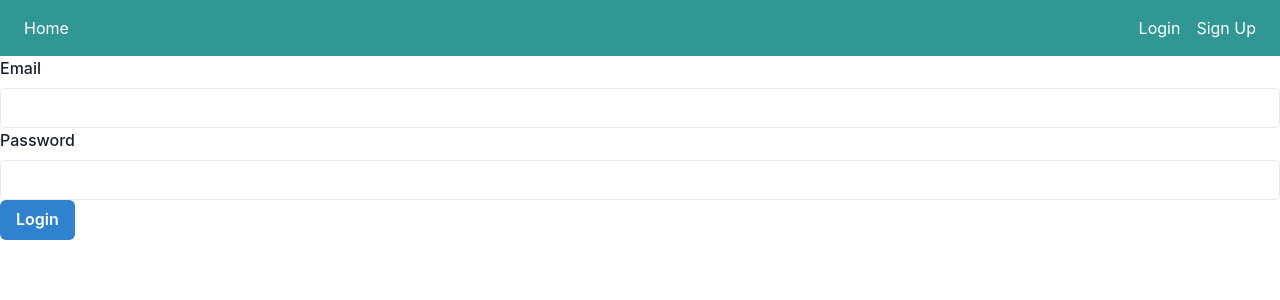
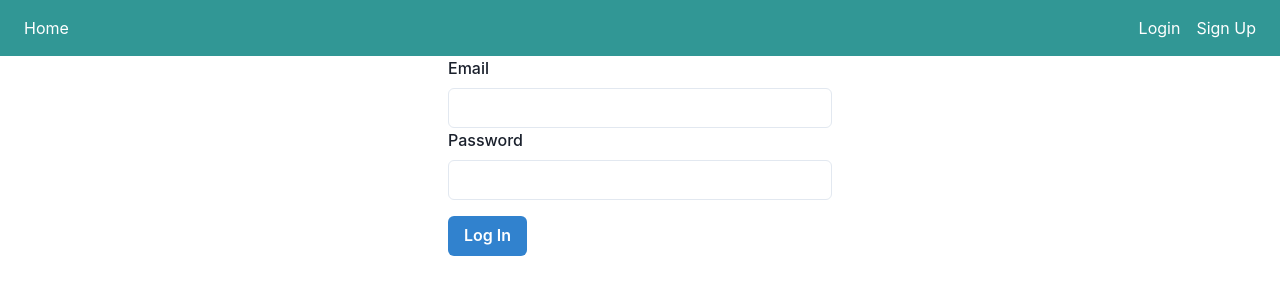
Before and after one commit to ktiya23/FullStackFrontEnd, a React (Create React App) app in the folder product_management_app/: page /login in a window 1280 px wide. Shown: the top 300 px of the page. Built offline with nearby package versions, Linux system fonts and the light colour scheme.

Commit message:
product management app

```diff
--- a/product_management_app/src/App.js
+++ b/product_management_app/src/App.js
@@ -7,19 +7,21 @@ import HomePage from './pages/HomePage';
 import Login from './components/Login';
 import Signup from './components/Signup';
 import NotFoundPage from './pages/NotFoundPage';
+import ProductPage from './pages/ProductPage';
+import PrivateRoute from './components/PrivateRoute';
 
 function App() {
   return (
     <>
       <ChakraProvider>
         <AuthProvider>
-          <Router>  {/* Use BrowserRouter instead of Router */}
+          <Router>
             <NavBar />
             <Routes>
               <Route path='/' element={<HomePage />} />
               <Route path='/login' element={ <Login /> } />
               <Route path='/signup' element={ <Signup /> } />
-              {/* Private route for products can be implemented here */}
+              <Route path='/products' element={<PrivateRoute><ProductPage /></PrivateRoute>} />
               <Route path='*' element={ <NotFoundPage /> } />
             </Routes>
           </Router>
--- a/product_management_app/src/components/Login.js
+++ b/product_management_app/src/components/Login.js
@@ -1,42 +1,55 @@
-import React, { useContext, useState } from 'react'
-import AuthContext from '../context/authContext'
+import { useState } from 'react';
+import { Box, Button, Input, FormLabel } from "@chakra-ui/react";
 import { useNavigate } from 'react-router-dom';
-import axios from "axios"
-import { Box, Button, FormLabel, Input } from '@chakra-ui/react';
+import axios from 'axios';
 
 const Login = () => {
+  const [email, setEmail] = useState('');
+  const [password, setPassword] = useState('');
+  const [error, setError] = useState('');
+  const navigate = useNavigate();
 
-    const {login} = useContext(AuthContext);
-    const[email, setEmail] = useState("");
-    const[password, setPassword] = useState("");
-    const[error, setError] = useState("");
-    const navigate = useNavigate();
+  const handleLogin = async (e) => {
+    e.preventDefault();
 
-    const handleLogin = async(e)=>{
-        e.preventDefault();
-        try{
-            const response = await axios.post("/api/login" , {email , password});
-            login(response.data.token);
-            navigate("/products")
-        }catch(error){
-            setError("invalid credential")
+    try {
+
+      const fakeResponse = {
+        data: {
+          token: 'fake-jwt-token',
         }
+      };
+
+      localStorage.setItem('authToken', fakeResponse.data.token);
+
+      navigate('/products');
+    } catch (error) {
+      setError('Login failed. Please check your credentials.');
     }
+  };
 
   return (
-    <Box maxw="sm" mx="auto">
-        <form onSubmit={handleLogin}>
-            <FormLabel>Email</FormLabel>
-            <Input type='email' value={email} onChange={(e) => setEmail(e.target.value)}/>
-            <FormLabel>Password</FormLabel>
-            <Input type='password' value={password} onChange={(e) => setPassword(e.target.value)}/>
-            {
-                error && <p style={{color:"red"}}>{error}</p>
-            }
-            <Button type='Submit' colorScheme='blue'>Login</Button>
-        </form>
+    <Box maxW="sm" mx="auto">
+      <form onSubmit={handleLogin}>
+        <FormLabel>Email</FormLabel>
+        <Input
+          type="email"
+          value={email}
+          onChange={(e) => setEmail(e.target.value)}
+          required
+        />
+        <FormLabel>Password</FormLabel>
+        <Input
+          type="password"
+          value={password}
+          onChange={(e) => setPassword(e.target.value)}
+          required
+        />
+        {error && <p style={{ color: 'red' }}>{error}</p>}
+        <Button type="submit" colorScheme="blue" mt={4}>Log In</Button>
+      </form>
     </Box>
-  )
-}
+  );
+};
 
-export default Login
+export default Login;
--- /dev/null
+++ b/product_management_app/src/components/PrivateRoute.js
@@ -0,0 +1,15 @@
+import { Navigate } from 'react-router-dom';
+
+const PrivateRoute = ({ children }) => {
+  const token = localStorage.getItem('authToken'); // Retrieve token from localStorage
+
+  // If no token, redirect to login page
+  if (!token) {
+    return <Navigate to="/login" replace />;
+  }
+
+  // If authenticated, allow access to the children (e.g., product page)
+  return children;
+};
+
+export default PrivateRoute;
--- a/product_management_app/src/components/Signup.js
+++ b/product_management_app/src/components/Signup.js
@@ -1,35 +1,52 @@
 import { useState } from 'react';
 import { Box, Button, Input, FormLabel } from "@chakra-ui/react";
 import { useNavigate } from 'react-router-dom';
-import axios from 'axios';
 
 const Signup = () => {
-    const [email, setEmail] = useState('');
+  const [email, setEmail] = useState('');
   const [password, setPassword] = useState('');
   const [error, setError] = useState('');
   const navigate = useNavigate();
 
-  const handleSignup = async(e) =>{
+  const handleSignup = async(e) => {
     e.preventDefault();
+
     try {
-        const response = await axios.post("/api/signup" , {email , password})
-        navigate("/login")
+      await new Promise(resolve => setTimeout(resolve, 1000));
+
+      if (email && password) {
+        console.log("Signup successful", { email, password });
+        navigate("/login");
+      } else {
+        throw new Error("Signup failed");
+      }
     } catch (error) {
-        setError("signup failed")
+      setError("Signup failed. Please try again.");
     }
   }
+
   return (
     <Box maxW="sm" mx="auto">
       <form onSubmit={handleSignup}>
         <FormLabel>Email</FormLabel>
-        <Input type="email" value={email} onChange={(e) => setEmail(e.target.value)} required />
+        <Input
+          type="email"
+          value={email}
+          onChange={(e) => setEmail(e.target.value)}
+          required
+        />
         <FormLabel>Password</FormLabel>
-        <Input type="password" value={password} onChange={(e) => setPassword(e.target.value)} required />
+        <Input
+          type="password"
+          value={password}
+          onChange={(e) => setPassword(e.target.value)}
+          required
+        />
         {error && <p style={{ color: 'red' }}>{error}</p>}
         <Button type="submit" colorScheme="blue" mt={4}>Sign Up</Button>
       </form>
     </Box>
-  )
+  );
 }
 
-export default Signup
+export default Signup;
```
